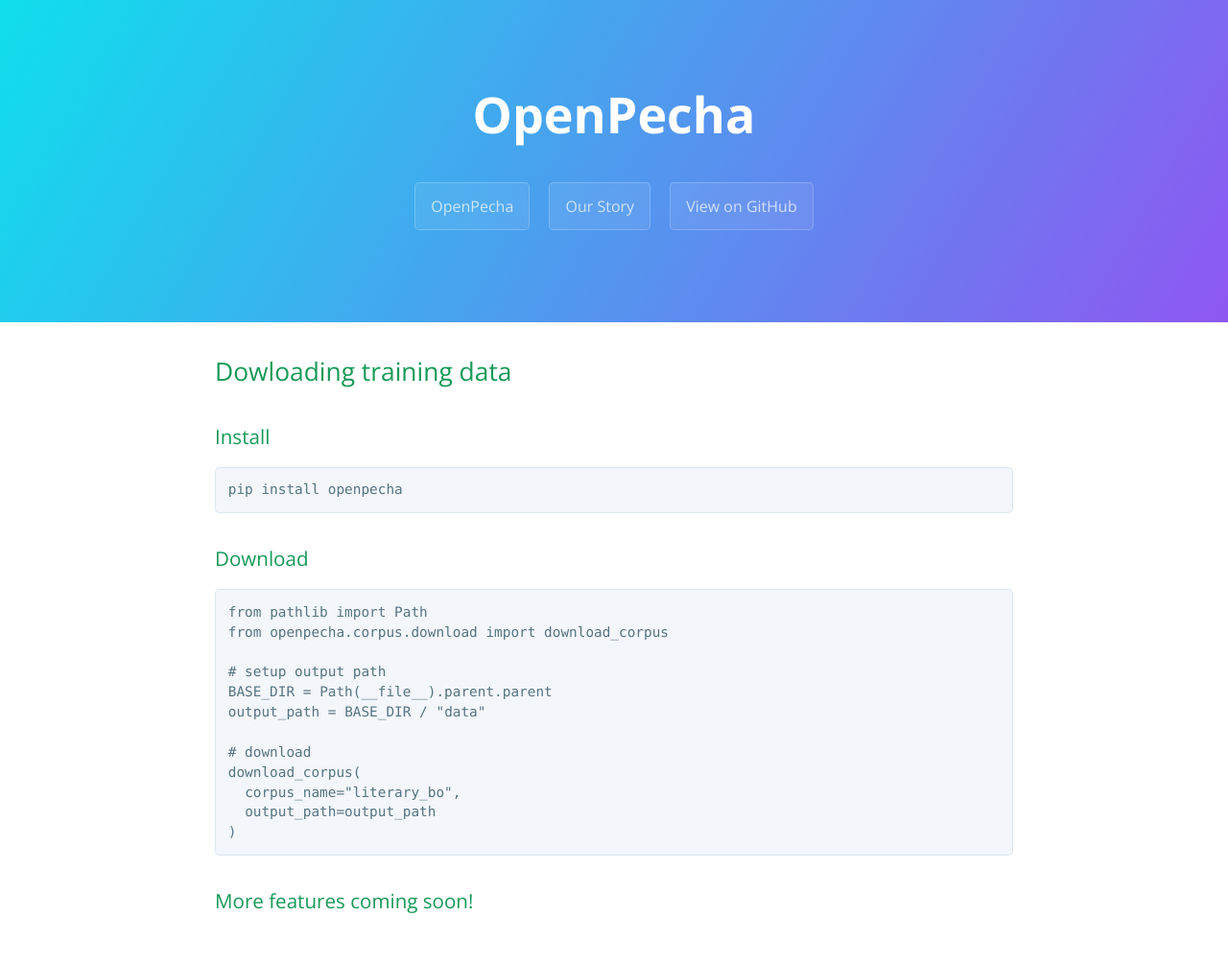
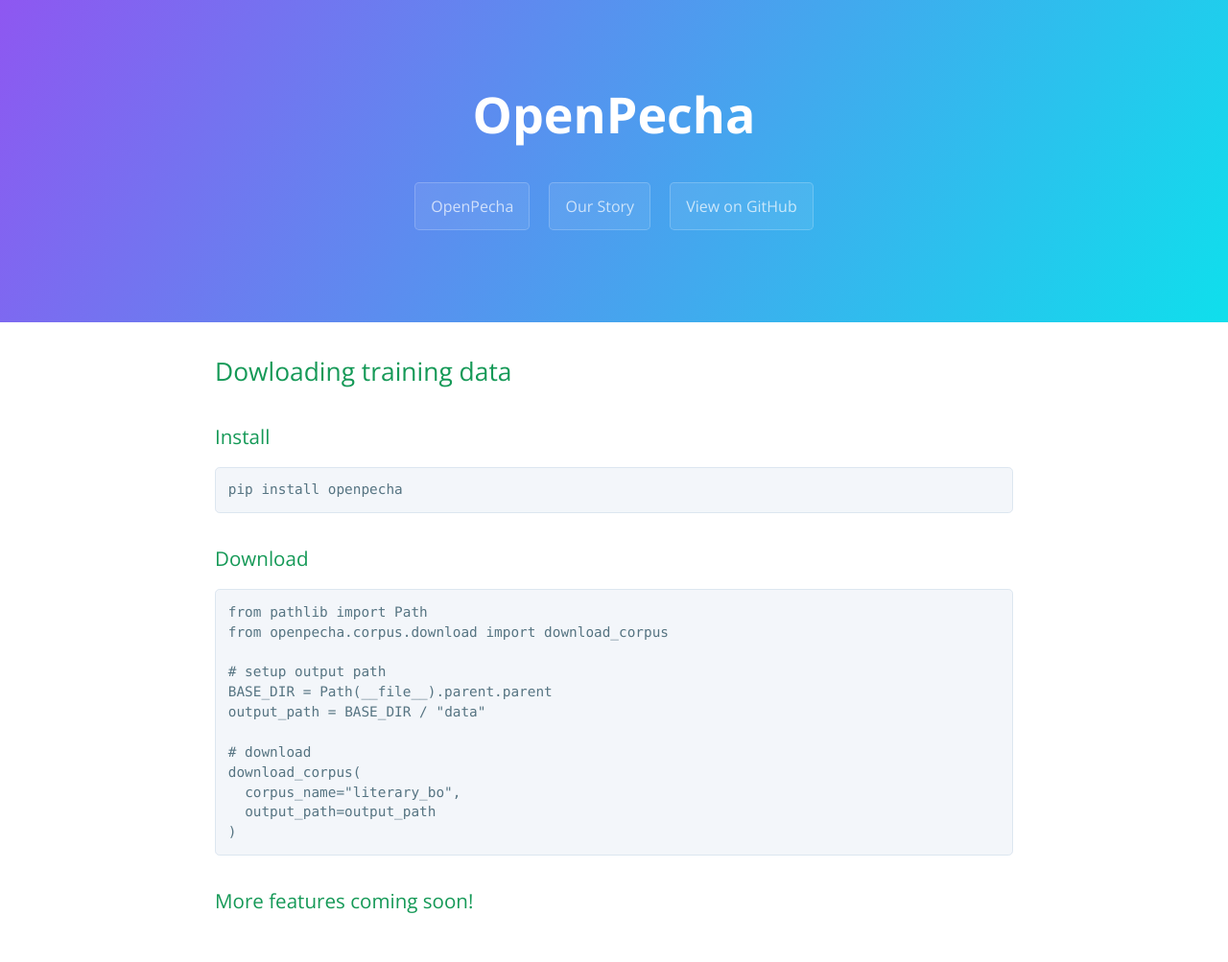
Before and after one commit to OpenPecha/openpecha.github.io, a Jekyll site: the page built from index.md, in a window 1280 px wide. Shown: the whole page at 96% size. Built offline with Jekyll 4.4.1, drawn with Linux system fonts in a browser that asks for light colours.

Commit message:
background

```diff
--- a/stylesheets/stylesheet.css
+++ b/stylesheets/stylesheet.css
@@ -73,7 +73,7 @@ a:hover {
     color: #fff;
     text-align: center;
     background-color: #0fdfec;
-    background-image: linear-gradient(120deg, #0fdfec, #8E57F1);
+    background-image: linear-gradient(120deg, #8E57F1, #0fdfec);
 }
 
 @media screen and (min-width: 64em) {
```
